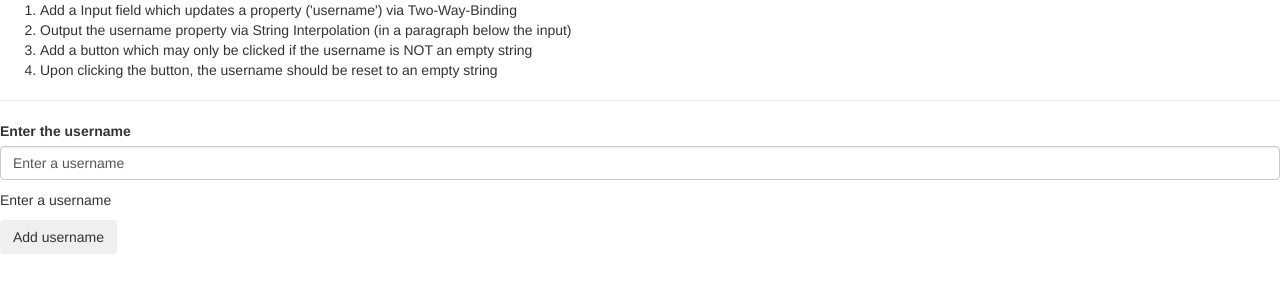
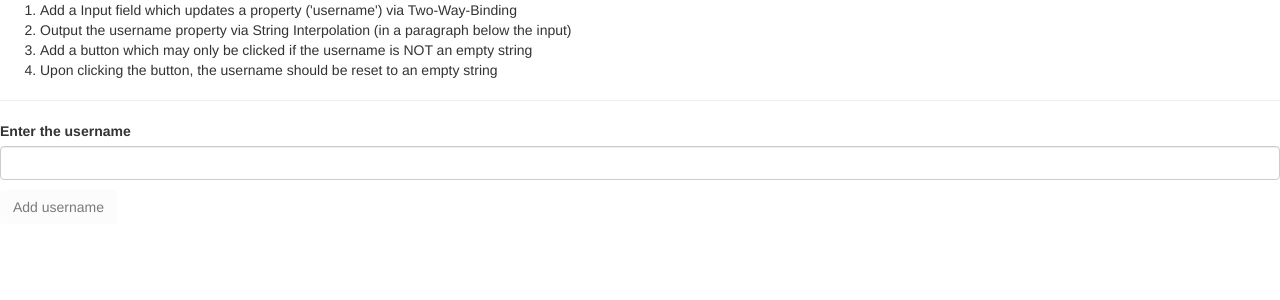
Before and after one commit to salomao91/assignment2_binding_basics, an Angular app: page / in a window 1280 px wide. Shown: the top 300 px of the page. Built offline with nearby package versions, Linux system fonts and the light colour scheme.

Commit message:
3. Add a button which may only be clicked if the username is NOT an empty string

```diff
--- a/src/app/app.component.html
+++ b/src/app/app.component.html
@@ -8,8 +8,12 @@
 <hr>
 
 <label for="username">Enter the username</label>
+
+<!-- two ways binding: get username from typescript and when user type a text on html send it to username typescript. -->
 <p><input type="text" class="form-control" [(ngModel)] = "username"></p>
 
+<!-- string interpolation -->
 <p>{{ username }}</p>
 
-<button class="btn btn primary" (click) = "onCreateUsername()">Add username</button>
+<!-- property binding -->
+<button class="btn btn primary" [disabled] = "isButtonDisabled()">Add username</button>
--- a/src/app/app.component.ts
+++ b/src/app/app.component.ts
@@ -1,4 +1,5 @@
 import { Component } from '@angular/core';
+import { empty } from 'rxjs';
 
 @Component({
   selector: 'app-root',
@@ -6,5 +7,14 @@ import { Component } from '@angular/core';
   styleUrls: ['./app.component.css']
 })
 export class AppComponent {
-  username = 'Enter a username';
+  username: string = '';
+
+  isButtonDisabled() {
+    if (this.username === null || this.username === '') {
+      return true;
+    } else {
+      return false;
+    }
+  }
+
 }
```
